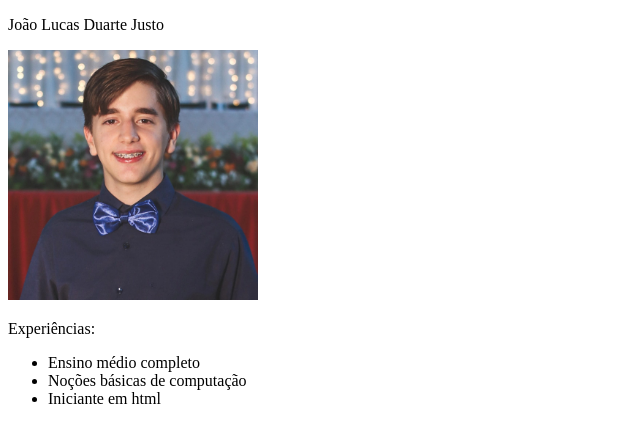
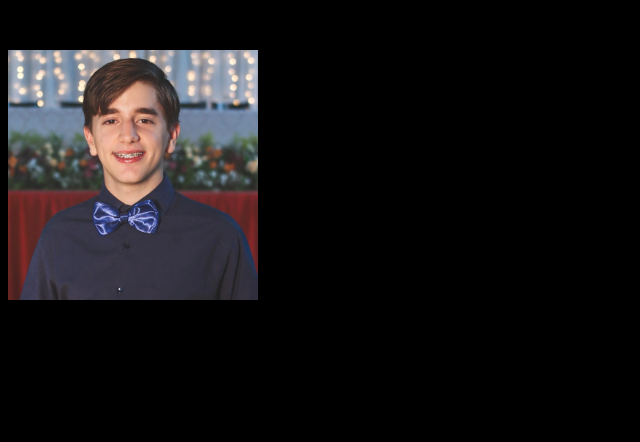
Before and after one commit to dimonata/Projeto-Web-1, a plain HTML site: page index.html in a window 1280 px wide. Shown: the whole page, without its empty margins (0-640 px from the left). Drawn offline with Linux system fonts and the light colour scheme.

Commit message:
segunda versão do site

```diff
--- a/index.html
+++ b/index.html
@@ -4,6 +4,7 @@
     <meta charset="UTF-8">
     <meta name="viewport" content="width=device-width, initial-scale=1.0">
     <title>Meu currículo</title>
+    <link rel="stylesheet" href="style.css">
 </head>
 <body>
     <p>João Lucas Duarte Justo</p>
--- a/style.css
+++ b/style.css
@@ -1,3 +1,3 @@
-{
-
+body{
+ background-color: black;
 }
```
